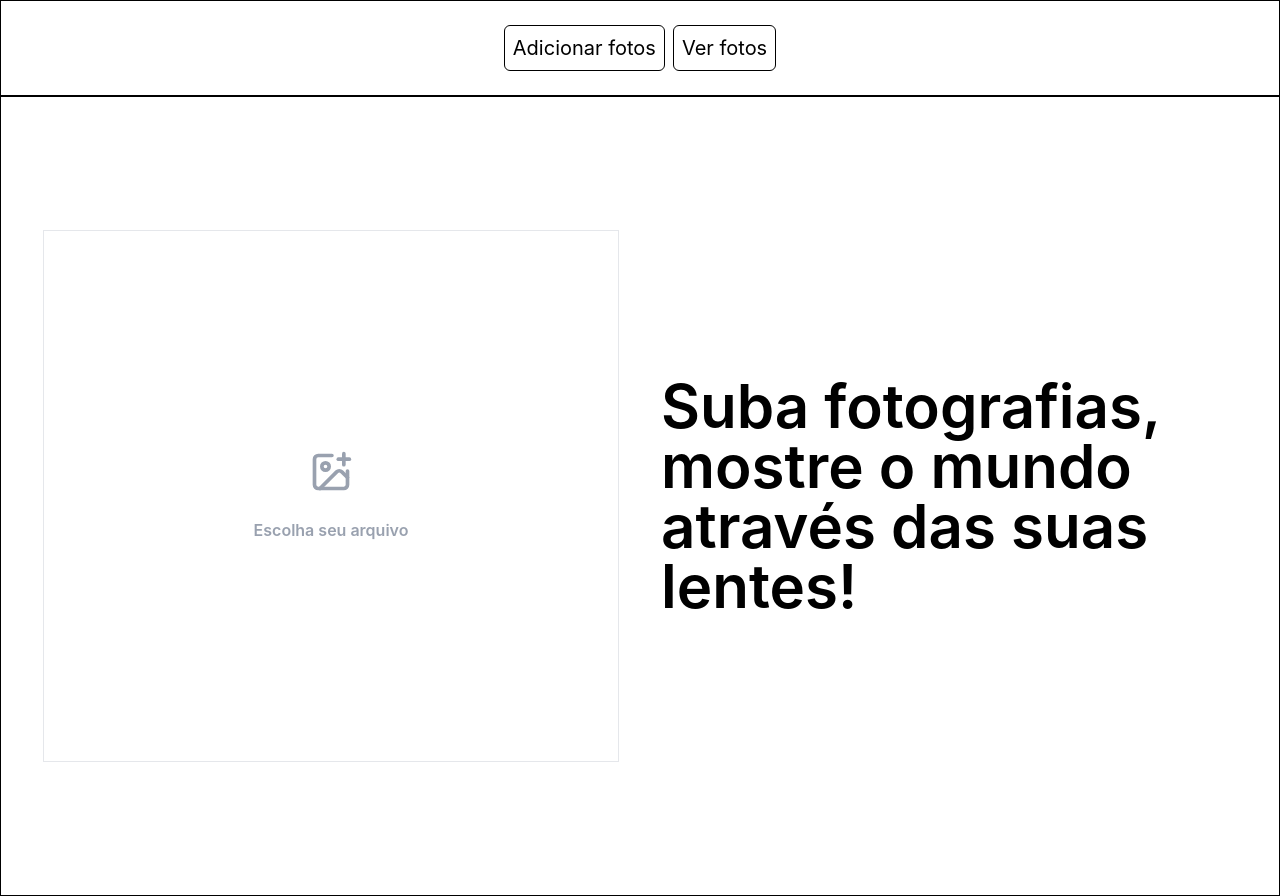
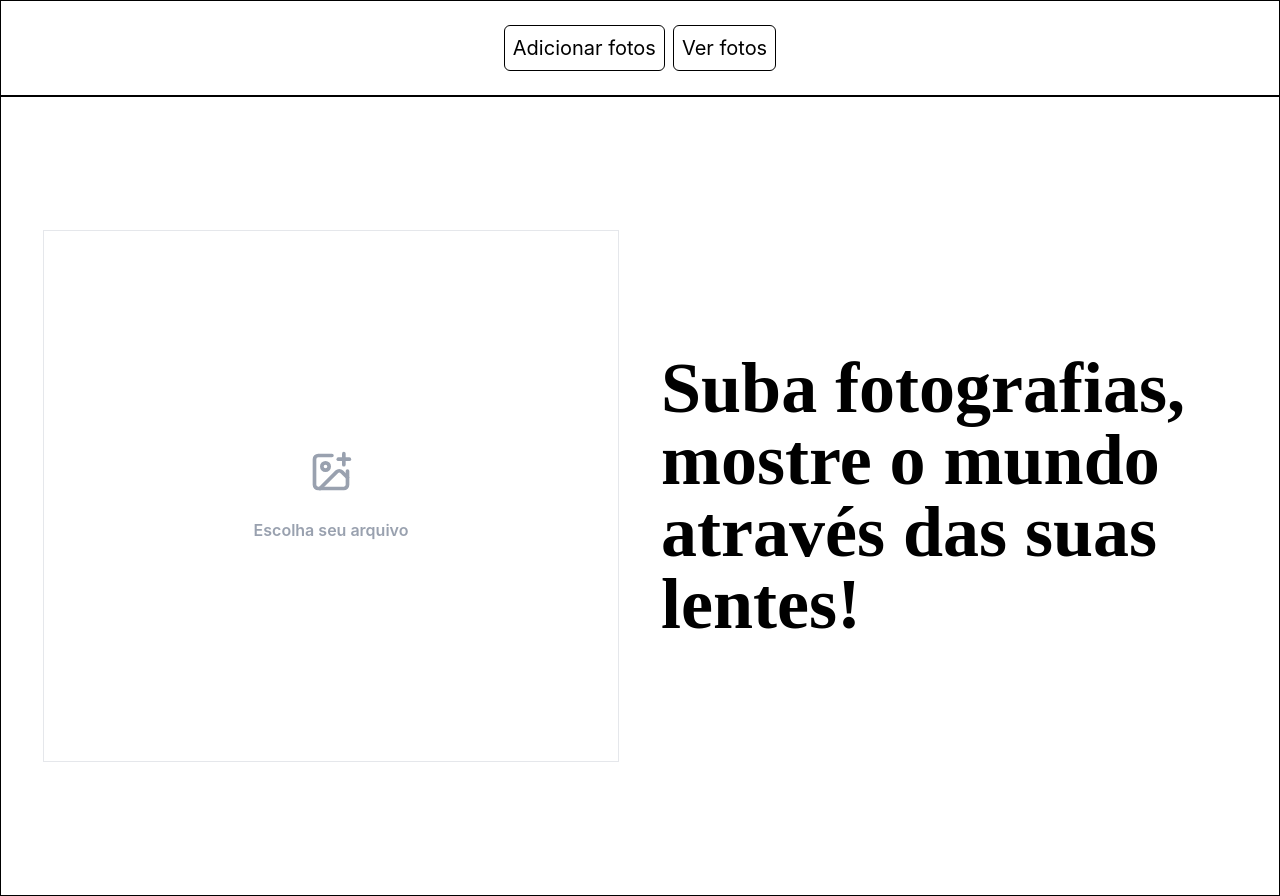
Before and after one commit to lucassantDev/gallery, a React (Vite) app: page / in a window 1280 px wide. Built offline with nearby package versions, Linux system fonts and the light colour scheme.

Commit message:
style: testando fontes

```diff
--- a/src/components/FirstSection/importPicture.jsx
+++ b/src/components/FirstSection/importPicture.jsx
@@ -5,7 +5,7 @@ export default function importPicture() {
         <>
             <section className="w-full border h-screen flex items-center justify-evenly">
                 <Toggle />
-                <h1 className="text-6xl font-semibold w-xl">
+                <h1 className="text-7xl font-semibold w-xl primary-font">
                     Suba fotografias, mostre o mundo através das suas lentes!
                 </h1>
             </section>
--- a/src/components/FirstSection/togglePicture.jsx
+++ b/src/components/FirstSection/togglePicture.jsx
@@ -12,7 +12,7 @@ export default function togglePicture() {
                     />
                     <input type="file" className="hidden" />
                     </label>
-                    <p className="font-semibold text-gray-400">Escolha seu arquivo</p>
+                    <p className="font-semibold text-gray-400 secondary-font">Escolha seu arquivo</p>
             </div>
         </>
     )
```
